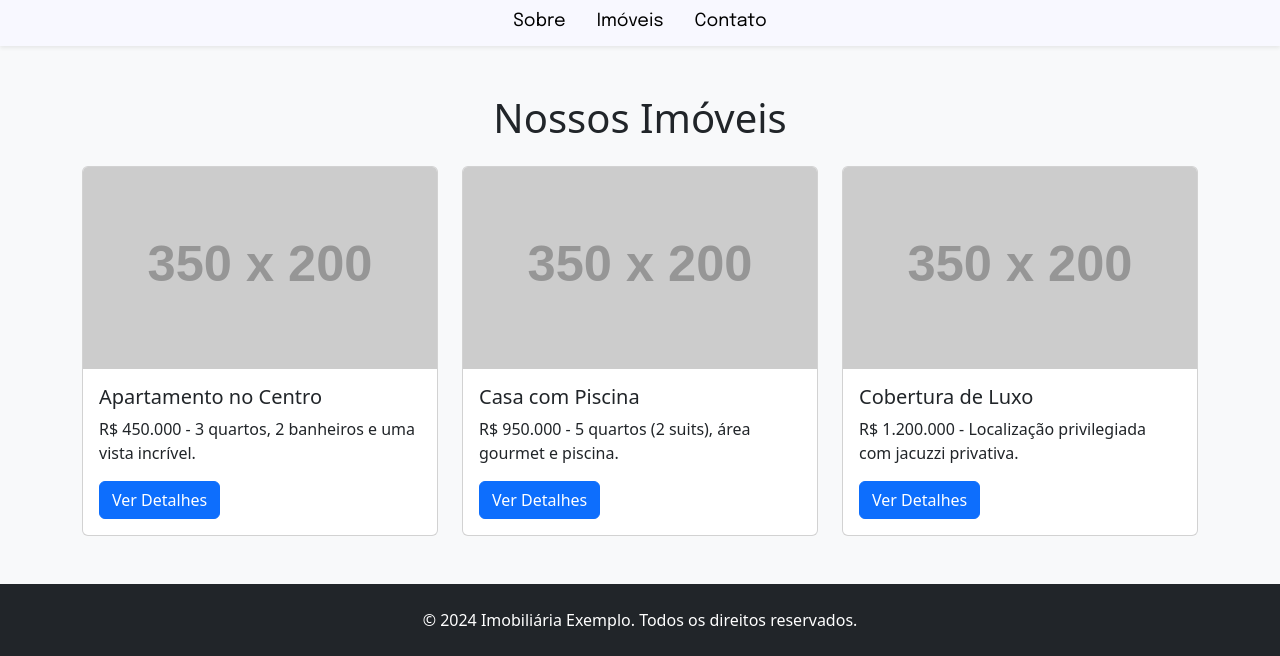
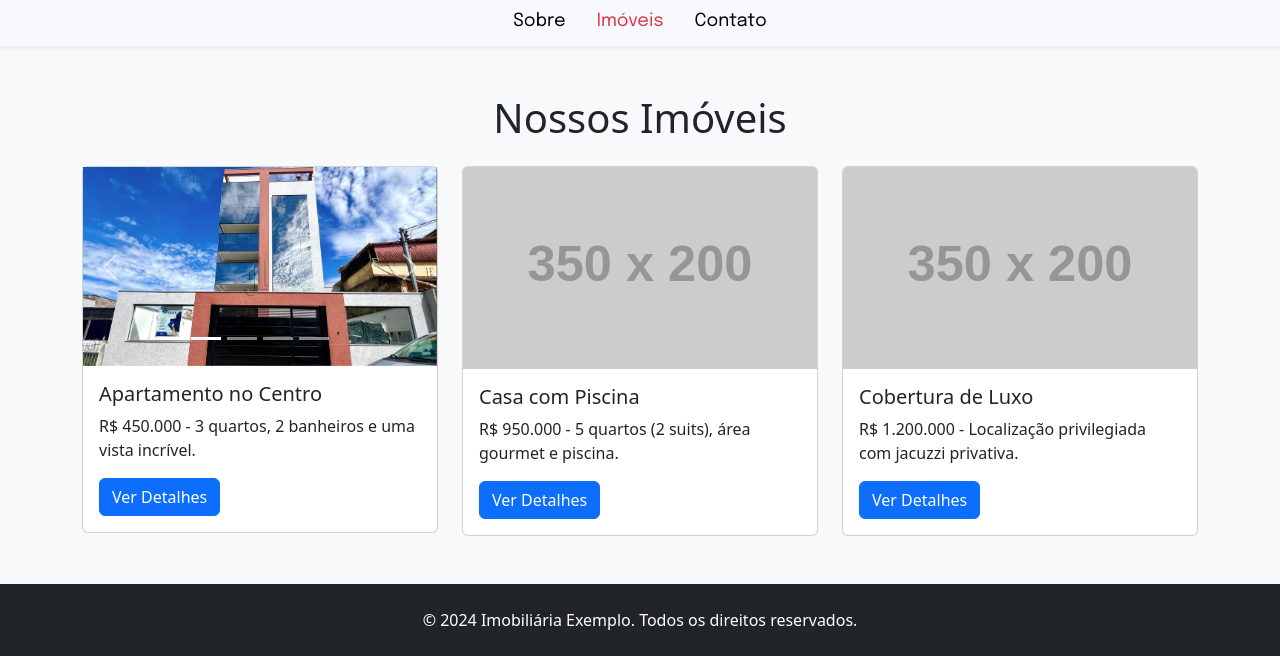
Before and after one commit to leonardoheringer/Vale_imobiliaria, a plain HTML site: page imoveis.html in a window 1280 px wide. Shown: the part 253-909 px from the top of the page. Drawn offline with nearby package versions, Linux system fonts and the light colour scheme; placeholder pictures from the web are drawn by us.

Commit message:
Atualização

```diff
--- a/imoveis.html
+++ b/imoveis.html
@@ -31,7 +31,7 @@
                             <a class="nav-link" href="sobre.html" data-bs-toggle="tooltip" data-bs-placement="bottom" title="Saiba mais sobre nossa empresa">Sobre</a>
                         </li>
                         <li class="nav-item">
-                            <a class="nav-link" href="imoveis.html" data-bs-toggle="tooltip" data-bs-placement="bottom" title="Veja os imóveis disponíveis">Imóveis</a>
+                            <a class="nav-link text-danger" href="imoveis.html" data-bs-toggle="tooltip" data-bs-placement="bottom" title="Veja os imóveis disponíveis">Imóveis</a>
                         </li>
                         <li class="nav-item">
                             <a class="nav-link" href="contato.html" data-bs-toggle="tooltip" data-bs-placement="bottom" title="Fale conosco">Contato</a>
@@ -50,7 +50,36 @@
                 <!-- Imóvel 1 -->
                 <div class="col-md-4">
                     <div class="card">
-                        <img src="https://via.placeholder.com/350x200" class="card-img-top" alt="Imagem de Imóvel">
+                        <div id="carouselExampleIndicators" class="carousel slide">
+                            <div class="carousel-indicators">
+                              <button type="button" data-bs-target="#carouselExampleIndicators" data-bs-slide-to="0" class="active" aria-current="true" aria-label="Slide 1"></button>
+                              <button type="button" data-bs-target="#carouselExampleIndicators" data-bs-slide-to="1" aria-label="Slide 2"></button>
+                              <button type="button" data-bs-target="#carouselExampleIndicators" data-bs-slide-to="2" aria-label="Slide 3"></button>
+                              <button type="button" data-bs-target="#carouselExampleIndicators" data-bs-slide-to="3" aria-label="Slide 4"></button>
+                            </div>
+                            <div class="carousel-inner">
+                              <div class="carousel-item active">
+                                <img src="img/Apartamentos/Apartamento 1/img (1).jpg" class="d-block w-100" alt="...">
+                              </div>
+                              <div class="carousel-item">
+                                <img src="img/Apartamentos/Apartamento 1/img (2).jpg" class="d-block w-100" alt="...">
+                              </div>
+                              <div class="carousel-item">
+                                <img src="img/Apartamentos/Apartamento 1/img (4).jpg" class="d-block w-100" alt="...">
+                              </div>
+                              <div class="carousel-item">
+                                <img src="img/Apartamentos/Apartamento 1/img (3).jpg" class="d-block w-100" alt="...">
+                              </div>
+                            </div>
+                            <button class="carousel-control-prev" type="button" data-bs-target="#carouselExampleIndicators" data-bs-slide="prev">
+                              <span class="carousel-control-prev-icon" aria-hidden="true"></span>
+                              <span class="visually-hidden">Previous</span>
+                            </button>
+                            <button class="carousel-control-next" type="button" data-bs-target="#carouselExampleIndicators" data-bs-slide="next">
+                              <span class="carousel-control-next-icon" aria-hidden="true"></span>
+                              <span class="visually-hidden">Next</span>
+                            </button>
+                          </div>
                         <div class="card-body">
                             <h5 class="card-title">Apartamento no Centro</h5>
                             <p class="card-text">R$ 450.000 - 3 quartos, 2 banheiros e uma vista incrível.</p>
@@ -93,3 +122,4 @@
     <script src="https://cdn.jsdelivr.net/npm/bootstrap@5.3.2/dist/js/bootstrap.bundle.min.js"></script>
 </body>
 </html>
+<!--https://www.jlimoveismg.com/imovel/apartamento-a-venda-3-quartos-iguacu-ipatinga-mg-85m2-id-37-->
```
Also changed, not shown: contato.html (+1 -1 lines), index.html (+1 -1 lines), sobre.html (+3 -3 lines), img/Apartamentos/Apartamento 1/img (1).jpg (added), img/Apartamentos/Apartamento 1/img (2).jpg (added), img/Apartamentos/Apartamento 1/img (3).jpg (added), img/Apartamentos/Apartamento 1/img (4).jpg (added).
